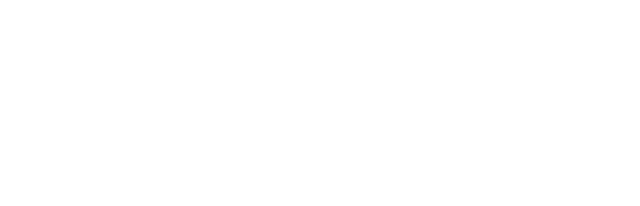
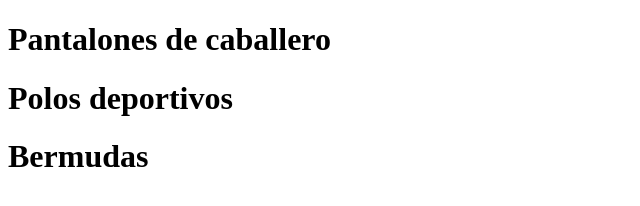
Before and after one commit to IrisChunga/Mi-Proyecto6-, a plain HTML site: page index.html in a window 1280 px wide. Shown: the whole page, without its empty margins (0-640 px from the left). Drawn offline with Linux system fonts and the light colour scheme.

Commit message:
modificamos el index

```diff
--- a/index.html
+++ b/index.html
@@ -6,6 +6,8 @@
     <title>MI TIENDA VIRTUAL DE ROPA PARA ADOLESCENTES</title>
 </head>
 <body>
-
+    <h1>Pantalones de caballero</h1>
+    <h1>Polos deportivos</h1>
+    <h1>Bermudas</h1>
 </body>
 </html>
```
